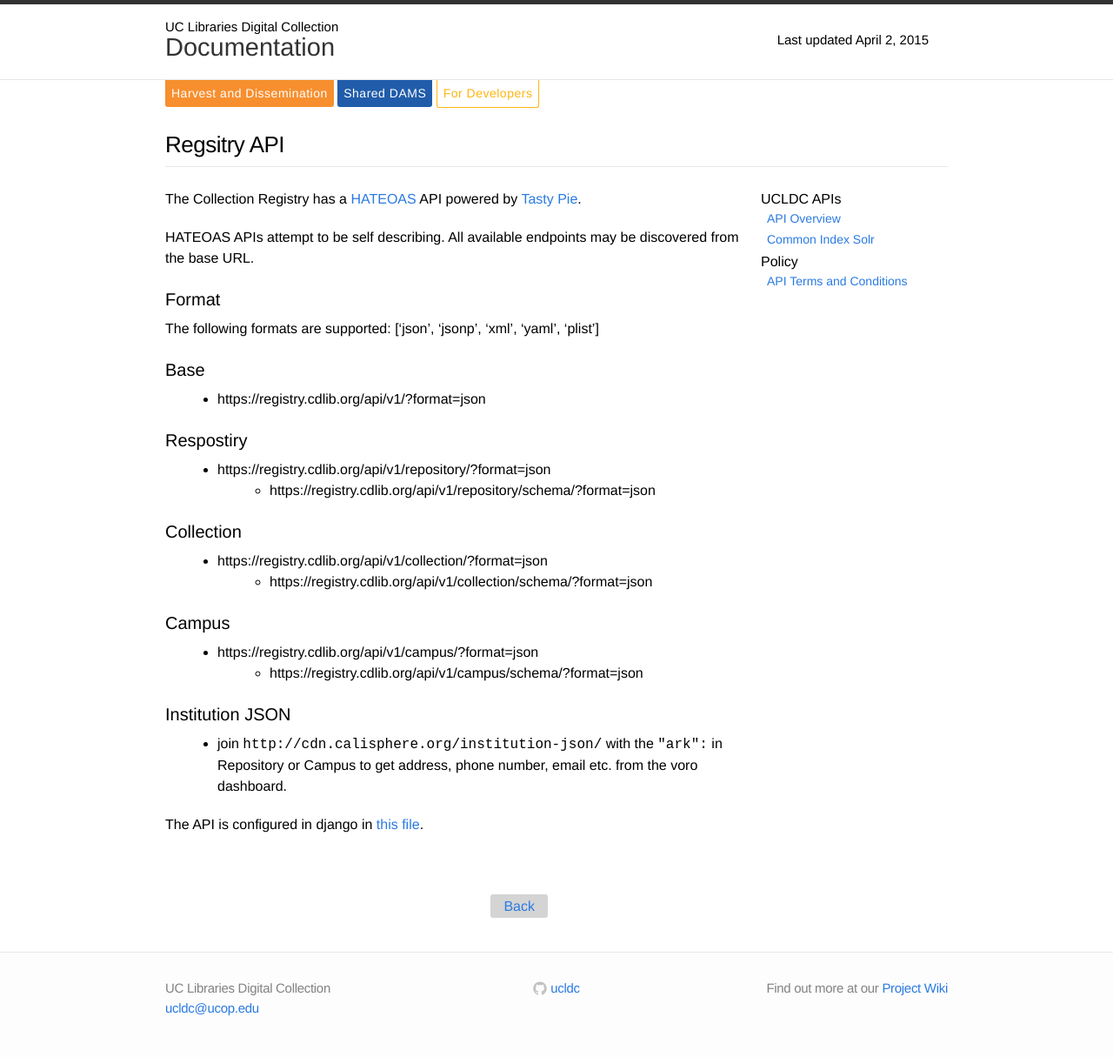
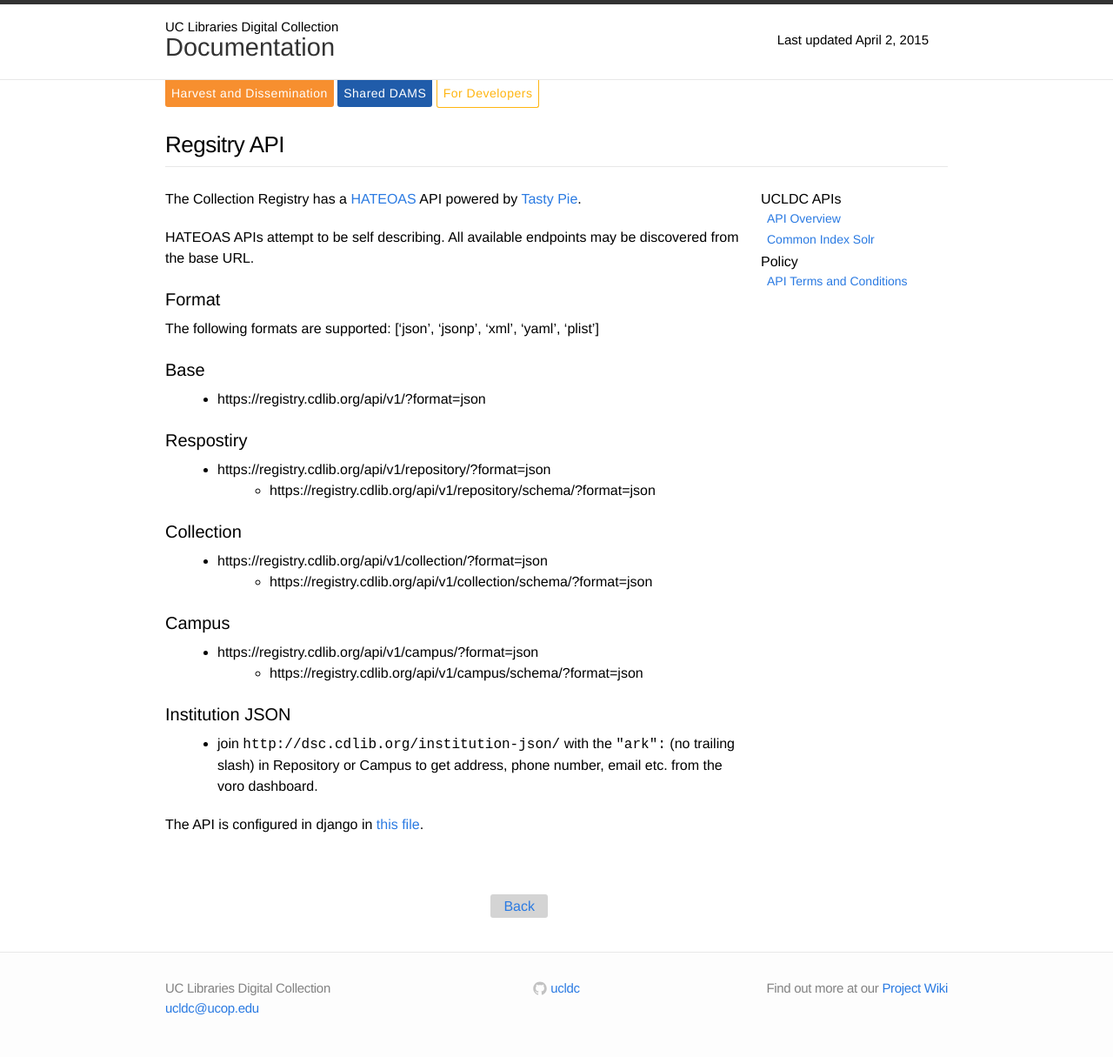
Before and after one commit to ucldc/ucldc-docs, a Jekyll site: the page built from docs/technical-docs/registry-api.md, in a window 1280 px wide. Shown: the whole page at 87% size. Built offline with Jekyll 4.4.1, drawn with Linux system fonts in a browser that asks for light colours; nearby versions of some CDN libraries.

Commit message:
Update registry-api.md

```diff
--- a/docs/technical-docs/registry-api.md
+++ b/docs/technical-docs/registry-api.md
@@ -29,6 +29,6 @@ HATEOAS APIs attempt to be self describing.  All available endpoints may be disc
     *  https://registry.cdlib.org/api/v1/campus/schema/?format=json
 
 ## Institution JSON
-  * join `http://cdn.calisphere.org/institution-json/` with the `"ark":` in Repository or Campus to get address, phone number, email etc. from the voro dashboard.
+  * join `http://dsc.cdlib.org/institution-json/` with the `"ark":` (no trailing slash) in Repository or Campus to get address, phone number, email etc. from the voro dashboard.
 
 The API is configured in django in [this file](https://github.com/ucldc/avram/blob/master/library_collection/api.py).
```
